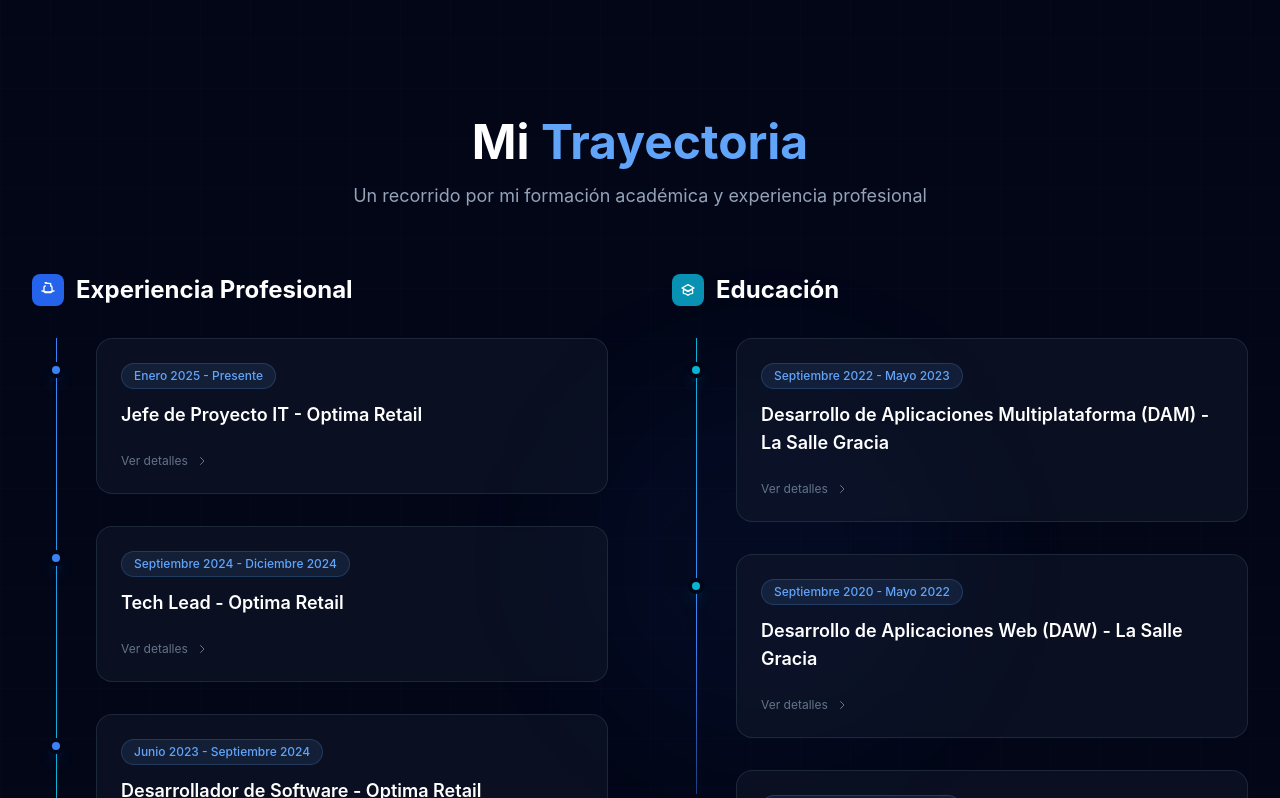
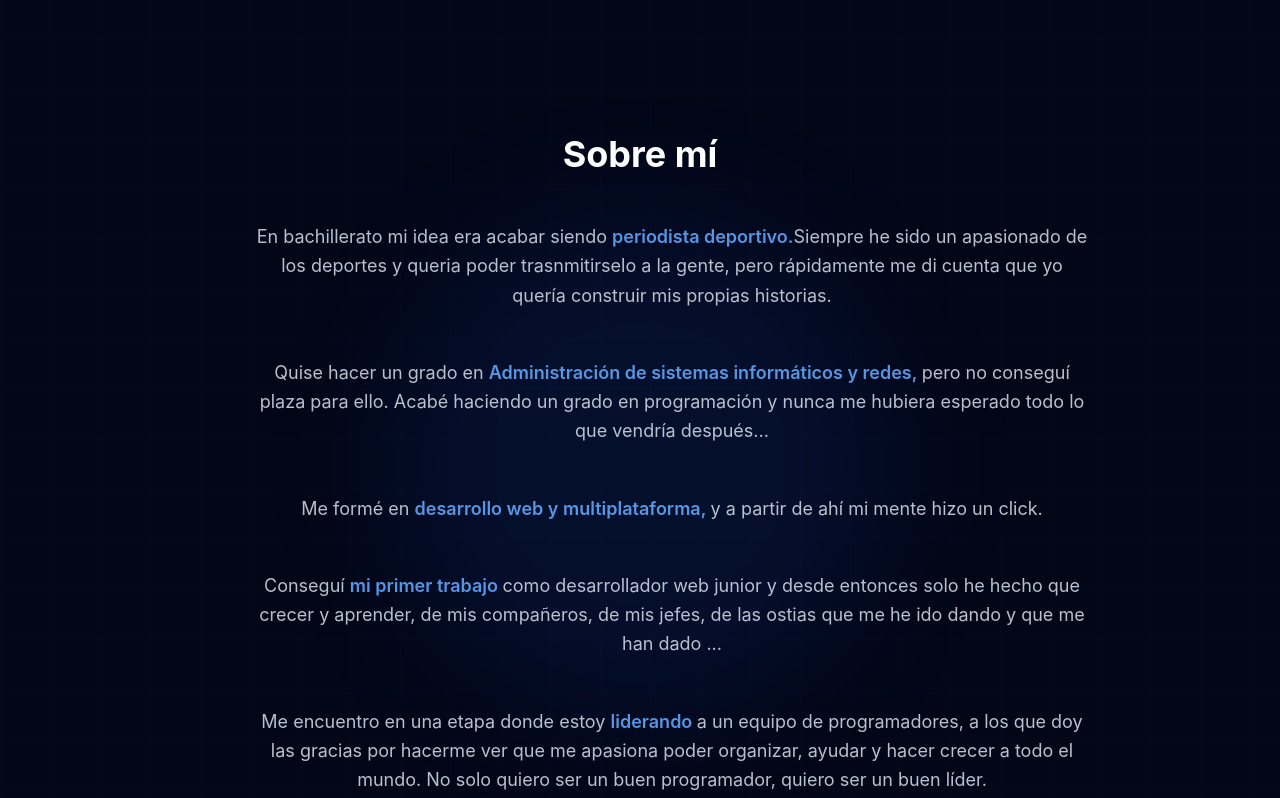
Before and after one commit to marcoshitaa/portfolio, a React (Create React App) app: page / in a window 1280 px wide. Shown: the part 762-1560 px from the top of the page. Built offline with nearby package versions, Linux system fonts and the light colour scheme.

Commit message:
seccion sobre mí

```diff
--- a/src/App.js
+++ b/src/App.js
@@ -10,8 +10,8 @@ function App() {
     <div >
       <Navbar />
       <Home />
-      {/* <About />
-      <Works /> */}
+      <About />
+      {/* <Works /> */}
       <Experience />
       {/* <Footer /> */}
     </div>
--- a/src/components/About.jsx
+++ b/src/components/About.jsx
@@ -1,47 +1,79 @@
-//About.jsx
 import React from "react";
-
+import { useTranslation } from "react-i18next";
 
 const About = () => {
+  const { t } = useTranslation();
+
+  const aboutme = {
+    objects: [
+      {
+         one: "about.p1.1",
+         two: "about.p1.2",
+         three: "about.p1.3",
+       },
+       {
+         one: "about.p2.1",
+         two: "about.p2.2",
+         three: "about.p2.3",
+       },
+       {
+         one: "about.p3.1",
+         two: "about.p3.2",
+         three: "about.p3.3",
+       },
+       {
+         one: "about.p4.1",
+         two: "about.p4.2",
+         three: "about.p4.3",
+       },
+       {
+         one: "about.p5.1",
+         two: "about.p5.2",
+         three: "about.p5.3",
+       },
+    ]
+  };
+
+  const RenderParagraph = ({p1, p2, p3}) => (
+    <div className="space-y-8 text-slate-300 text-lg leading-relaxed">
+      <p className="opacity-90">
+       {p1} <span className="text-blue-400 font-semibold">{p2}</span>{p3}
+      </p>
+    </div>
+  );
+
   return (
-    // Main container with full width/height and background
     <div
       name="about"
       id="about"
-      className="w-full h-screen bg-[#0a192f] text-gray-300"
+      className="min-h-screen w-full bg-slate-950 relative px-8 py-24"
+      style={{ backgroundColor: "#020617" }}
     >
-      {/*Content container with cyan background*/}
-      <div className="flex flex-col justify-center items-center w-full h-full">
-        {/*Title section using grid */}
-        <div className="py-16 rounded-md bg-cyan-800 flex flex-col justify-center items-center w-4/6">
-          <div className="max-w-[1000px] w-full grid grid-cols-2 gap-8 mb-4">
-            <div className="sm:text-right pb-8 pl-4">
-              <p className="text-4xl font-bold inline border-b-4 border-cyan-500">
-                About
-              </p>
-            </div>
-            <div></div>
-            {/*Content section with responsive grid*/}
-          </div>
-          <div className="max-w-[1000px] w-full grid sm:grid-cols-2 gap-8 px-4">
-            <div className="sm:text-right text-4xl font-bold">
-              <p>
-                Hi. I'm Taminoturoko Briggs, nice to meet you. Please take a
-                look around.
-              </p>
-            </div>
-            <div>
-              <p>
-                A software developer with experience in building Responsive and
-                Scalable Web apps...
-              </p>
-            </div>
-          </div>
-        </div>
+      {/* Sutil grid background */}
+      <div className="absolute inset-0 bg-[linear-gradient(rgba(59,130,246,0.02)_1px,transparent_1px),linear-gradient(90deg,rgba(59,130,246,0.02)_1px,transparent_1px)] bg-[size:50px_50px] pointer-events-none"></div>
+
+      {/* Glow */}
+      <div className="absolute top-1/2 left-1/2 transform -translate-x-1/2 -translate-y-1/2 w-[500px] h-[500px] bg-blue-600/10 rounded-full blur-3xl pointer-events-none"></div>
+
+      <div className="relative z-10 max-w-4xl mx-auto text-center space-y-12">
+        <h2 className="text-4xl font-bold text-white">
+         {t("about.title")}
+        </h2>
+      {aboutme.objects.map((item, key) => (
+                <div key={key} className="relative pl-16 mb-6">
+                  {/* Timeline Dot */}
+                  <RenderParagraph
+                  p1={t(item.one)}
+                  p2={t(item.two)}
+                  p3={t(item.three)}>
+
+                  </RenderParagraph>
+                </div>
+              ))}
+
       </div>
     </div>
   );
 };
 
-
 export default About;
--- a/src/locales/es/translation.json
+++ b/src/locales/es/translation.json
@@ -104,5 +104,33 @@
         "name": "Marcos Hita",
         "rights": ". Todos los derechos reservados."
       }
+    },
+    "about": {
+      "title": "Sobre mí",
+      "p1": {
+        "1": "En bachillerato mi idea era acabar siendo ",
+        "2": "periodista deportivo.",
+        "3": "Siempre he sido un apasionado de los deportes y queria poder trasnmitirselo a la gente, pero rápidamente me di cuenta que yo quería construir mis propias historias."
+      },
+       "p2": {
+        "1": "Quise hacer un grado en ",
+        "2": "Administración de sistemas informáticos y redes, ",
+        "3": "pero no conseguí plaza para ello. Acabé haciendo un grado en programación y nunca me hubiera esperado todo lo que vendría después..."
+      },
+       "p3": {
+        "1": "Me formé en ",
+        "2": "desarrollo web y multiplataforma, ",
+        "3": "y a partir de ahí mi mente hizo un click."
+      },
+       "p4": {
+        "1": "Conseguí ",
+        "2": "mi primer trabajo ",
+        "3": "como desarrollador web junior y desde entonces solo he hecho que crecer y aprender, de mis compañeros, de mis jefes, de las ostias que me he ido dando y que me han dado ..."
+      },
+      "p5": {
+        "1": "Me encuentro en una etapa donde estoy ",
+        "2": "liderando ",
+        "3": "a un equipo de programadores, a los que doy las gracias por hacerme ver que me apasiona poder organizar, ayudar y hacer crecer a todo el mundo. No solo quiero ser un buen programador, quiero ser un buen líder."
+      }
     }
   }
```
